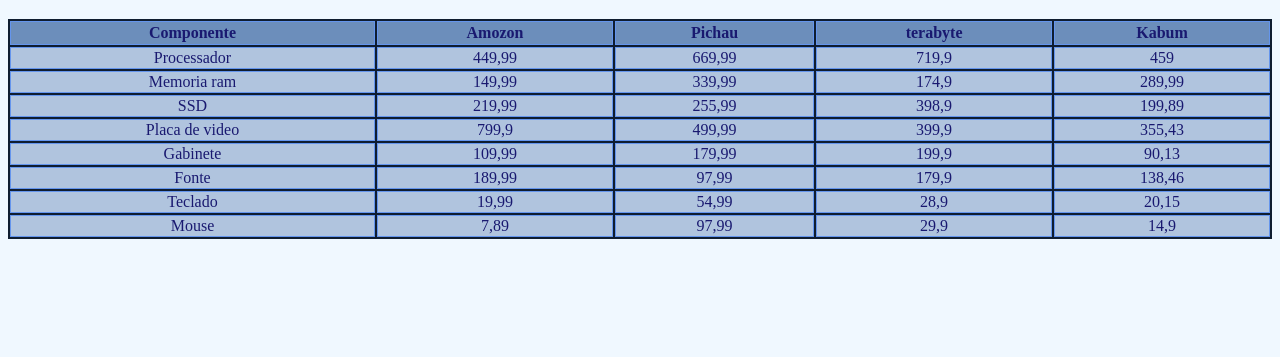
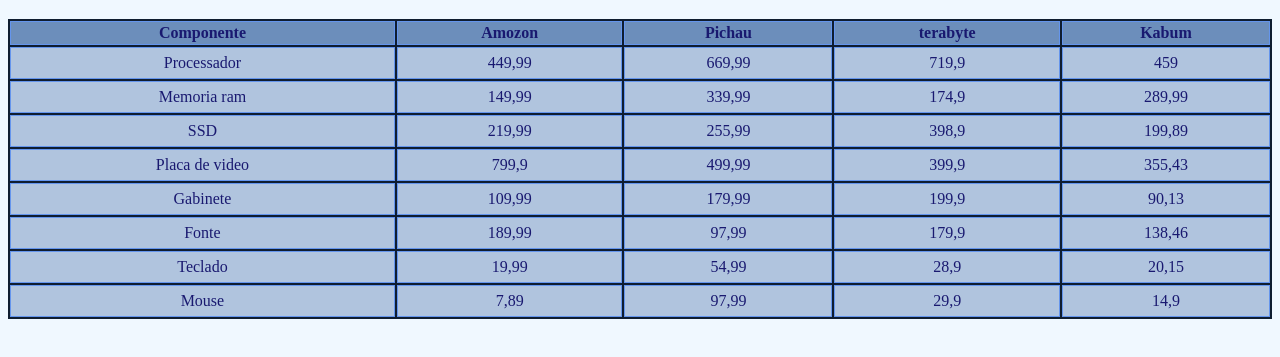
Before and after one commit to malubeat/siteArquiretura, a plain HTML site: page orcamento.html in a window 1280 px wide. Shown: the part 61-418 px from the top of the page. Drawn offline with Linux system fonts and the light colour scheme.

```diff
--- a/orgamento.css
+++ b/orgamento.css
@@ -1,6 +1,6 @@
 td{
     border: 1px solid cornflowerblue;
-    padding 6px;
+    padding: 6px;
     text-align: center;
     background-color:#B0C4DE;
     color: #191970;
```
